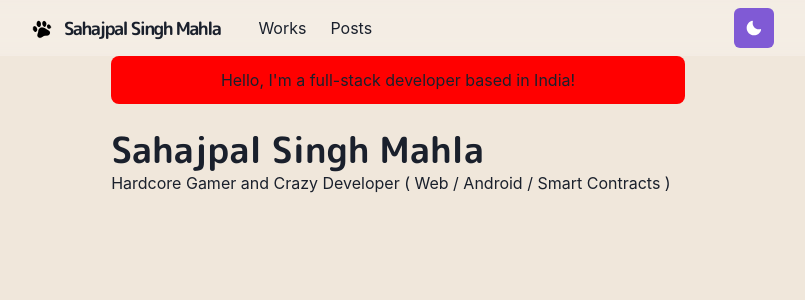
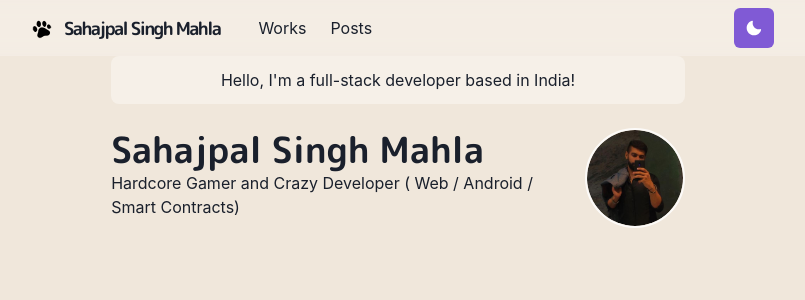
Before and after one commit to Sahajpal/Portfolio, a Next.js app: page / in a window 1280 px wide. Shown: the top 300 px of the page, without its empty margins (242-1047 px from the left). Built offline with nearby package versions, Linux system fonts and the light colour scheme.

Commit message:
chore: Added Profile Photo

```diff
--- a/pages/index.js
+++ b/pages/index.js
@@ -1,9 +1,26 @@
-import { Box, Container, Heading } from '@chakra-ui/react'
+import {
+  Box,
+  Container,
+  Heading,
+  Image,
+  useColorModeValue,
+  chakra
+} from '@chakra-ui/react'
+
+const ProfileImage = chakra(Image, {
+  shouldForwardProp: prop => ['width', 'height', 'src', 'alt'].includes(prop)
+})
 
 const Page = () => {
   return (
     <Container>
-      <Box borderRadius="lg" bg="red" p={3} mb={6} align="center">
+      <Box
+        borderRadius="lg"
+        bg={useColorModeValue('whiteAlpha.500', 'whiteAlpha.200')}
+        p={3}
+        mb={6}
+        align="center"
+      >
         Hello, I&apos;m a full-stack developer based in India!
       </Box>
 
@@ -12,7 +29,35 @@
           <Heading as="h2" variant="page-title">
             Sahajpal Singh Mahla
           </Heading>
-          <p>Hardcore Gamer and Crazy Developer ( Web / Android / Smart Contracts ) </p>
+          <p>
+            Hardcore Gamer and Crazy Developer ( Web / Android / Smart
+            Contracts)
+          </p>
+        </Box>
+        <Box
+          flexShrink={0}
+          mt={{ base: 4, md: 0 }}
+          ml={{ md: 6 }}
+          align="center"
+        >
+          <Box
+            borderColor="whiteAlpha.800"
+            borderWidth={2}
+            borderStyle="solid"
+            w="100px"
+            h="100px"
+            display="inline-block"
+            borderRadius="full"
+            overflow="hidden"
+          >
+            <ProfileImage
+              src="/images/sahaj.jpg"
+              alt="Profile image"
+              borderRadius="full"
+              width="100%"
+              height="100%"
+            />
+          </Box>
         </Box>
       </Box>
     </Container>
```
Also changed, not shown: public/images/sahaj.jpg (added).
